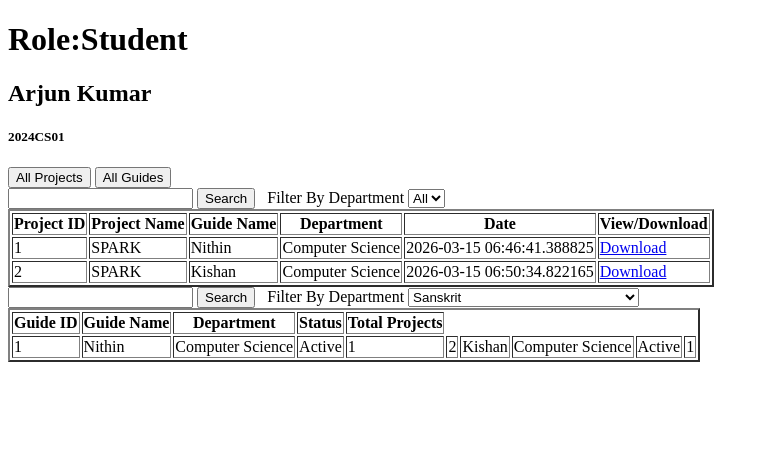
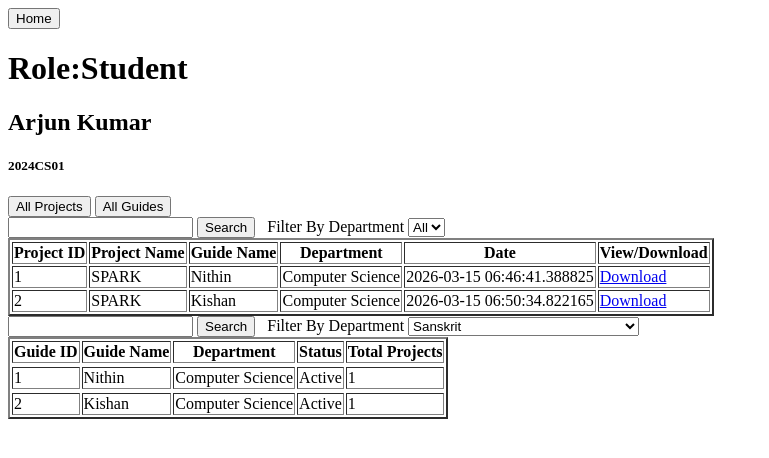
Before and after one commit to Nithin-Shetty-M/SPARK-Mini-Project, a Flask app: page /student/dashboard in a window 1280 px wide. Shown: the top 458 px of the page, without its empty margins (0-769 px from the left). Run offline with Flask 3, Linux system fonts and the light colour scheme; a user stored in the database is signed in; data comes from the database, SQL or seed files in the repository.

Commit message:
added home button and back buttons to the pages

```diff
--- a/templates/admin.html
+++ b/templates/admin.html
@@ -4,6 +4,8 @@
     <meta charset="UTF-8">
     <meta name="viewport" content="width=device-width, initial-scale=1.0">
     <title>Admin Dashboard</title>
+    <button onclick="window.location.href='/';">Home</button>
+
 </head>
 <body>
      <h1>Role:Admin</h1>
--- a/templates/bulk_students.html
+++ b/templates/bulk_students.html
@@ -4,6 +4,8 @@
     <meta charset="UTF-8">
     <meta name="viewport" content="width=device-width, initial-scale=1.0">
     <title>New Students</title>
+    <button onclick="window.location.href='/admin/dashboard';">Back</button>
+
 </head>
 <body>
     <div>
--- a/templates/guide.html
+++ b/templates/guide.html
@@ -4,6 +4,8 @@
     <meta charset="UTF-8">
     <meta name="viewport" content="width=device-width, initial-scale=1.0">
     <title>Guide Dashboard</title>
+    <button onclick="window.location.href='/';">Home</button>
+
 </head>
 <body>
     <h3>Role: Guide</h3>
--- a/templates/new_guide.html
+++ b/templates/new_guide.html
@@ -4,6 +4,8 @@
     <meta charset="UTF-8">
     <meta name="viewport" content="width=device-width, initial-scale=1.0">
     <title>New Guide</title>
+    <button onclick="window.location.href='/admin/dashboard';">Back</button>
+
 </head>
 <body>
     <h3>New Guide</h3>
--- a/templates/new_project.html
+++ b/templates/new_project.html
@@ -4,6 +4,8 @@
     <meta charset="UTF-8">
     <meta name="viewport" content="width=device-width, initial-scale=1.0">
     <title>New Project</title>
+    <button onclick="window.location.href='/guide/dashboard';">Back</button>
+
 </head>
 <body>
     <h2>Upload new Project</h2>
--- a/templates/student.html
+++ b/templates/student.html
@@ -4,6 +4,7 @@
     <meta charset="UTF-8">
     <meta name="viewport" content="width=device-width, initial-scale=1.0">
     <title>Student Dashboard</title>
+    <button onclick="window.location.href='/';">Home</button>
 </head>
 <body>
     <h1>Role:Student</h1>
@@ -81,11 +82,13 @@
             <th>Total Projects</th>
         </tr>
         {% for guide in guides %}
+        <tr></tr>
         <td>{{guide.id}}</td>
         <td>{{guide.name}}</td>
         <td>{{guide.department}}</td>
         <td>{{ "Active" if guide.is_active else "Inactive" }}</td>
         <td>{{guide.projects|length}}</td>
+        </tr>
         {% endfor %}
     </table>
 </div>
```
